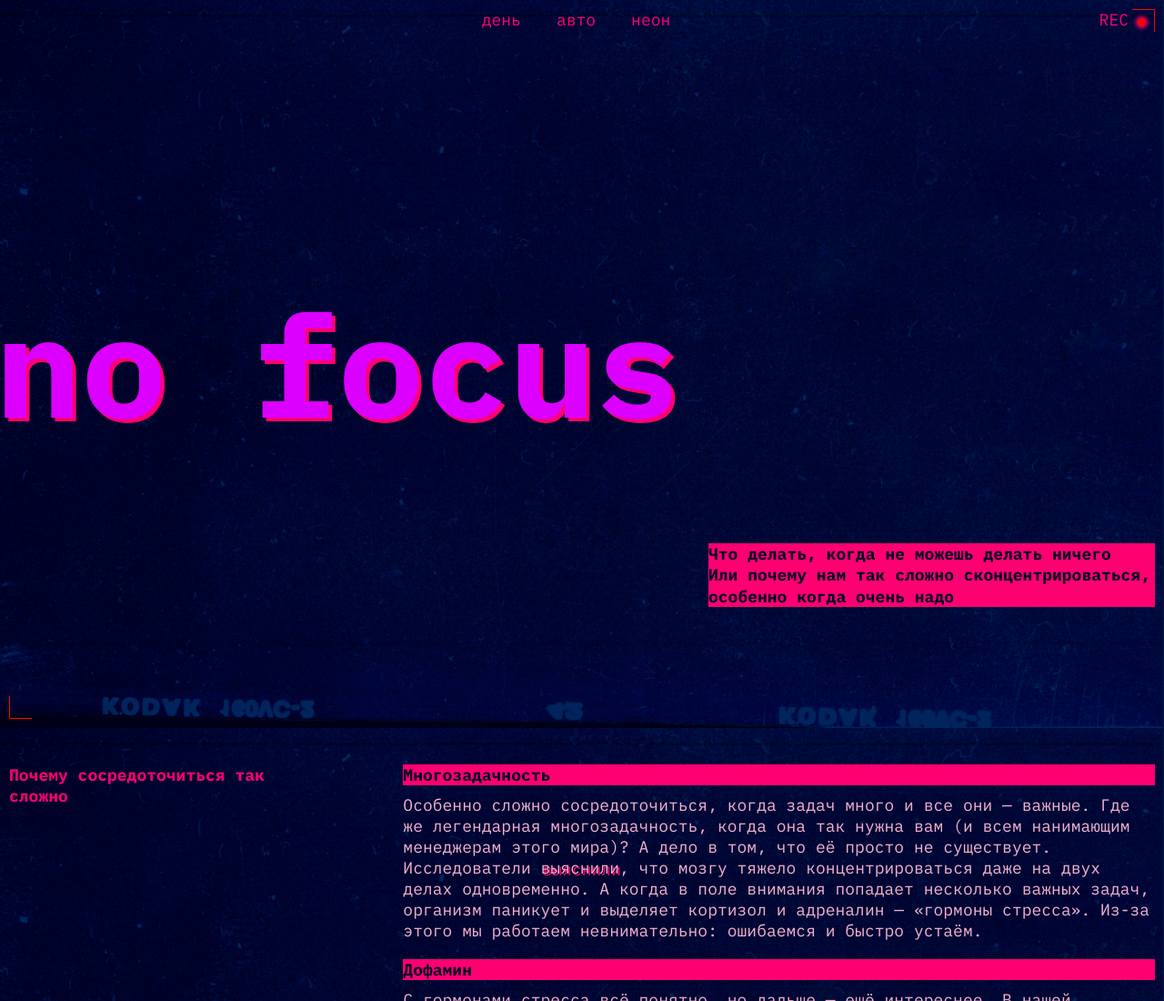
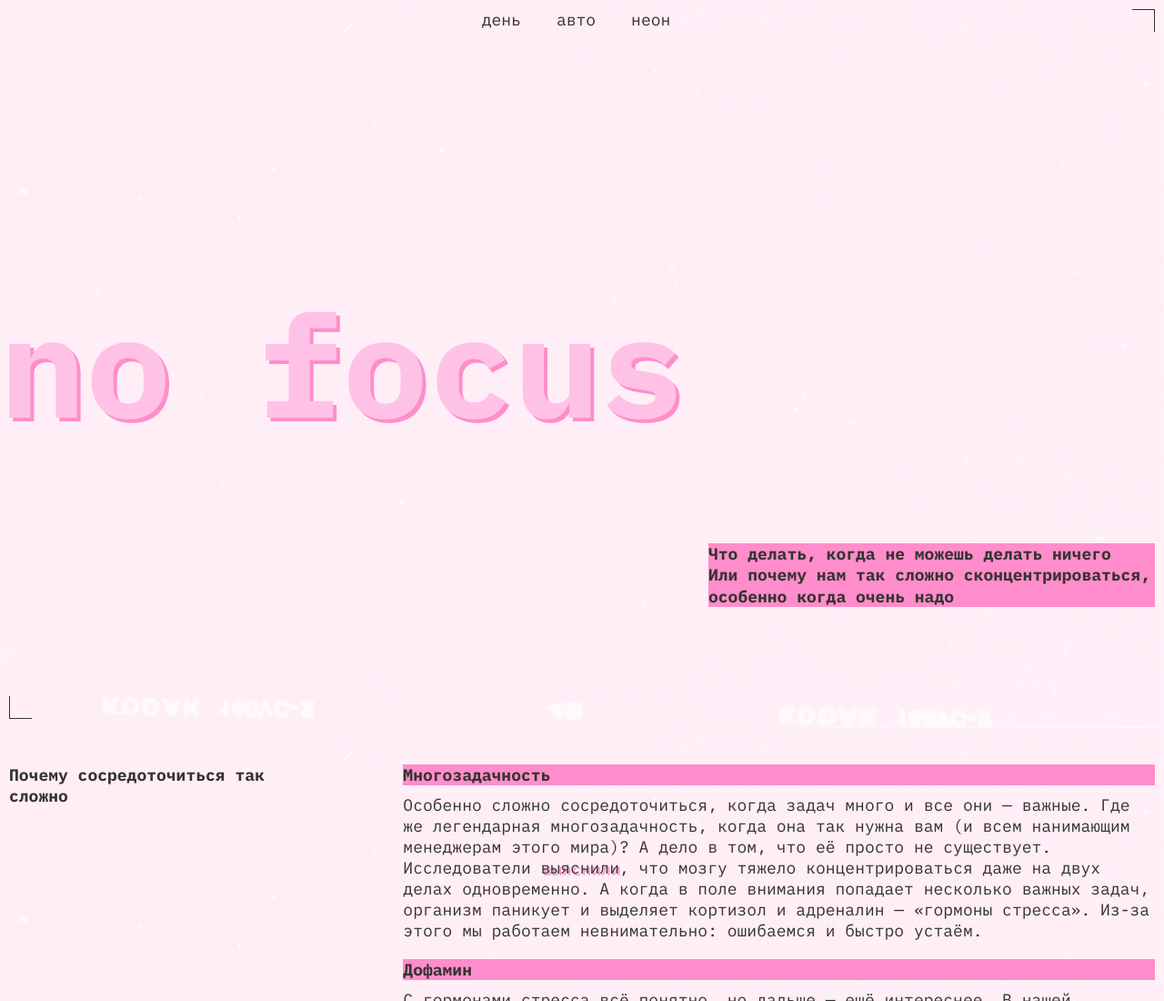
Before and after one commit to K7uG/slozhno-sosredotochitsya-fd, a plain HTML site: page index.html in a window 1280 px wide. Shown: the top 1100 px of the page at 91% size. Drawn offline with Linux system fonts and the light colour scheme; files whose address does not match are found by name.

Commit message:
dark light styles

```diff
--- a/styles/light.css
+++ b/styles/light.css
@@ -1,14 +1,4 @@
-/*
-  Специально для светлой темы при наличии класса.
-  Здесь окажутся стили, которые нужно переопределить принудительно,
-  переключая тему
-*/
-
 :root.theme-light {
-  /* сохраните этот селектор в приведённом виде.
-    Так стили написанные ниже будут иметь больший вес,
-    чем стили в медиазапросе предпочтений пользователя
-  */
   --bg-color: #fff1f7;
   --text-color: rgba(53, 52, 48, 1);
   --bg-image: url("../images/cover-image-light.png");
@@ -17,54 +7,28 @@
   --accent-color: rgba(255, 141, 203, 1);
   --title-color: rgba(255, 194, 230, 1);
 
+  --rec-display: none;
+  --section-title-color: rgba(53, 52, 48, 1);
+  --nav-text-color: rgba(53, 52, 48, 1);
+  --highlight-color: rgba(53, 52, 48, 1);
+  --frame-color: rgba(53, 52, 48, 1);
 }
 
-.theme-light .rec {
-  display: none;
+/* авто-светлая тема: селектор именно :root, без классов темы */
+@media (prefers-color-scheme: light) {
+  :root {
+    --bg-color: #fff1f7;
+    --text-color: rgba(53, 52, 48, 1);
+    --bg-image: url("../images/cover-image-light.png");
+
+    --nav-hover-color: rgba(50, 49, 45, 0.4);
+    --accent-color: rgba(255, 141, 203, 1);
+    --title-color: rgba(255, 194, 230, 1);
+
+    --rec-display: none;
+    --section-title-color: rgba(53, 52, 48, 1);
+    --nav-text-color: rgba(53, 52, 48, 1);
+    --highlight-color: rgba(53, 52, 48, 1);
+    --frame-color: rgba(53, 52, 48, 1);
+  }
 }
-
-.theme-light .title {
-  text-shadow: 4px 4px 0 var(--accent-color);
-  color: var(--title-color);
-}
-
-.theme-light .main_item_title {
-  color: var(--text-color);
-}
-
-.theme-light .header__theme-menu-button {
-  color: var(--text-color);
-}
-
-.theme-light .main_list_item_article_title {
-  color: var(--text-color);
-  background-color: var(--accent-color);
-}
-
-.theme-light .header_text {
-  color: var(--text-color);
-  background-color: var(--accent-color);
-}
-.theme-light .frame::before {
-  border-top: 1px solid var(--text-color);
-  border-right: 1px solid var(--text-color);
-}
-
-.theme-light .frame::after {
-  border-bottom: 1px solid var(--text-color);
-  border-left: 1px solid var(--text-color);
-}
-
-
-/*@media (prefers-color-scheme: light) {
-  :root:not(.theme-dark):not(.theme-light) {
-    --bg-color: #fff4f2;
-    --text-color: rgba(53, 52, 48, 1);
-    --bg-image: url("../images/cover-image-day.png");
-    --accent-color: #ff99b3;
-    --title-decor: #ff99b3;
-    --accent-color-text: rgba(255, 141, 203, 1);
-    --nav-hover-color: rgba(74, 74, 85, 0.2);
-    --title-text-color: rgba(255, 194, 230, 1);
-  }
-}*/
--- a/styles/style.css
+++ b/styles/style.css
@@ -18,8 +18,8 @@
   color: var(--title-text-color);
 }
 .rec {
-    display: flex;
-  }
+  display: flex;
+}
 
 /*----header--------*/
 
@@ -53,16 +53,14 @@
 
 .header__theme-menu-button {
   padding: 0 13px;
-  color: var(--accent-color);
+  color: var(--nav-text-color);
   font-family: inherit;
   font-size: 18px;
-  font-style: normal;
   text-transform: lowercase;
-  background-color: var(--bg-color);
-  cursor: pointer;
-  outline: none;
   background-color: transparent;
   border: none;
+  cursor: pointer;
+  font-style: normal;
 }
 
 .header__theme-menu-button:hover {
@@ -82,11 +80,11 @@
 }
 
 .frame::before {
+  place-self: start end;
   position: absolute;
-  place-self: start end;
   content: "";
-  border-top: 1px solid red;
-  border-right: 1px solid red;
+  border-top: 1px solid var(--frame-color);
+  border-right: 1px solid var(--frame-color);
   inline-size: 25px;
   block-size: 25px;
   margin: 10px;
@@ -95,24 +93,22 @@
 .frame::after {
   place-self: end start;
   position: absolute;
-
   content: "";
-  border-bottom: 1px solid red;
-  border-left: 1px solid red;
+  border-bottom: 1px solid var(--frame-color);
+  border-left: 1px solid var(--frame-color);
   inline-size: 25px;
   block-size: 25px;
   margin: 10px;
-  box-sizing: border-box;
-  min-width: 0;
 }
 
 /*-------REC------------------*/
+
 .rec {
-  display: flex;
   content: "";
-  color: var(--title-decor);
+  display: var(--rec-display, flex);
+  color: var(--accent-color);
+  position: absolute;
   place-self: start end;
-  position: absolute;
   margin: 10px;
 }
 
@@ -141,11 +137,11 @@
 /*---no focus---*/
 
 .header__title {
-  margin-left:0;
+  margin-left: 0;
 }
 
 .title {
-  color: #db00ff;
+  color: var(--title-color);
   text-transform: lowercase;
   font-size: clamp(7.25rem, 7.0115rem + 1.0178vw, 7.5rem);
   text-shadow: 4px 4px 0 var(--accent-color);
@@ -154,11 +150,11 @@
 }
 
 /*----header_text--*/
+
 .header_text {
   max-inline-size: 355px;
-
-  background-color: var(--title-decor);
-  color: #000028;
+  background-color: var(--accent-color);
+  color: var(--highlight-color);
   font-family: inherit;
   font-weight: 700;
   line-height: 23.4px;
@@ -189,20 +185,20 @@ main {
 
 .main_item_title {
   background-color: transparent;
-  color: var(--title-decor);
-
+  color: var(--section-title-color);
   margin-bottom: 20px;
   font-size: var(--font-size);
   max-inline-size: 315px;
 }
+
 .main_list_title {
   background-color: var(--title-decor);
   color: #000028;
 }
 
 .main_list_item_article_title {
-  background-color: var(--title-decor);
-  color: #000028;
+  background-color: var(--accent-color);
+  color: var(--highlight-color);
   margin-bottom: 10px;
   font-size: var(--font-size);
 }
@@ -279,17 +275,22 @@ main {
 }
 .footer_title {
   margin: auto auto;
-  margin-left: -10px;
+  /*margin-left: -10px; */
 }
 
 /*---media----*/
+@media (width >= 375px) {
+  /*--header---*/
+  .footer_title {
+    margin: auto auto;
+  }
+}
 
 /*----------media----*/
 @media (width >= 768px) {
   /*--header---*/
   .title {
     font-size: clamp(7.5rem, 0.5625rem + 14.4531vw, 9.8125rem);
-    margin-left: -5px;
   }
 
   .header_text {
--- a/styles/variables.css
+++ b/styles/variables.css
@@ -2,29 +2,6 @@
   Переменные для вашего проекта
   и их переопределение под различные устройства
 */
-/*:root {
-  --main-font-family: "IBM Plex mono";
-  --main-text-size: clamp(0.875rem, 0.7679rem + 0.4762vw, 1.125rem);
-  --bg-color: #000028;
-  --text-color: #fff1f7;
-
-  --h2-font-size: clamp(1.875rem, 1.6607rem + 0.9524vw, 2.375rem);
-  --h3-font-size: clamp(1.5rem, 1.3125rem + 0.8333vw, 1.9375rem);
-  --bg-image: url("../images/cover-image-dark.png");
-  --accent-color: #ff0070;
-  --title-decor: #ff0070;
-  --button_border_color: #ff0070;
-  --font-size: 18px;
-  --nav-hover-color: rgb(225, 0, 112, 0.4);
-
-  --accent-color-text: #f1b2ce;
-  --main-gap: 20px;
-
-} */
-
-
-
-
 
 :root {
   --main-font-family: "IBM Plex Mono", monospace;
@@ -38,7 +15,13 @@
   --bg-image: url("../images/cover-image-dark.png");
   --accent-color: #ff0070;
   --title-decor: #ff0070;
-  --accent-color-text: rgba(219, 0, 255, 1);
+  --title-color: rgba(219, 0, 255, 1);
   --nav-hover-color: rgba(225, 0, 112, 0.4);
-  --title-text-color: #000028;
+
+  /* новые переменные для тем, где цвета отличаются от акцентного */
+  --rec-display: flex; /* REC виден только в тёмной теме */
+  --section-title-color: #ff0070; /* цвет заголовков секций */
+  --nav-text-color: #ff0070; /* цвет кнопок меню тем */
+  --highlight-color: #000028; /* текст на плашках */
+  --frame-color: #ff0070; /* цвет декоративных уголков рамки */
 }
```
Also changed, not shown: styles/dark.css (+0 -12 lines), styles/globals.css (+3 -5 lines).
